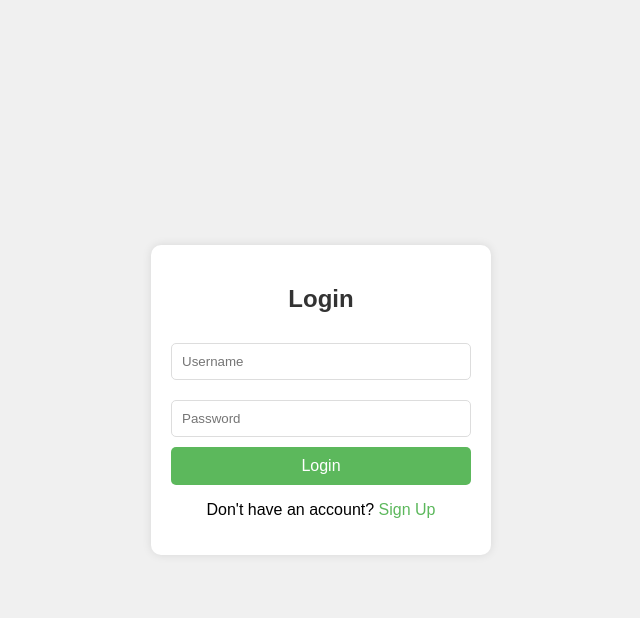
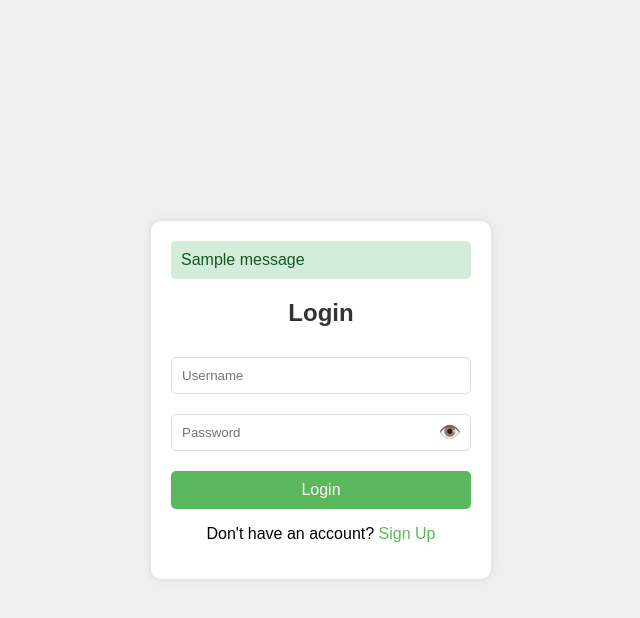
Before and after one commit to MRajkumar404/Flask_App, a Flask app: page / in a window 1280 px wide. Shown: the top 618 px of the page, without its empty margins (319-959 px from the left). Run offline with Flask 3, Linux system fonts and the light colour scheme; tables that the repository leaves empty hold one stand-in row (values such as "Sample post"); one stand-in notice (Sample message) is shown.

Commit message:
Password Validation

```diff
--- a/app.py
+++ b/app.py
@@ -1,15 +1,9 @@
-from flask import Flask, render_template, request, redirect
+from flask import Flask, flash, render_template, request, redirect, jsonify
 from flask_sqlalchemy import SQLAlchemy
+import re
 
 app = Flask(__name__)
-
-@app.cli.command('create-db')
-def create_db():
-    """Create database tables."""
-    with app.app_context():
-        db.create_all()
-        print("Database tables created.")
-
+app.secret_key = 'supersecretkey'  # Needed for flash messages
 
 # Set the database URI
 app.config['SQLALCHEMY_DATABASE_URI'] = 'sqlite:///loginform.db'
@@ -18,28 +12,54 @@ app.config['SQLALCHEMY_TRACK_MODIFICATIONS'] = False
 # Initialize the database with the app
 db = SQLAlchemy(app)
 
-@app.route('/',methods=['GET'])
+class User(db.Model):
+    id = db.Column(db.Integer, primary_key=True)
+    username = db.Column(db.String(100))
+    email = db.Column(db.String(100))
+    password = db.Column(db.String(100))
 
+@app.route('/')
 def index():
+    users = User.query.all()
+    return render_template('index.html', users=users, show_signup=True)
 
-    # Pass the data to the HTML template
-    return render_template('index.html')
-
-@app.route('/',methods=['POST'])
+@app.route('/add', methods=['POST'])
 def add():
     user_name = request.form['usr_na']
-    print(user_name)
     email = request.form['usr_em']
-    print(email)
-    passwo = request.form['usr_pas']
-    print(passwo)
-    con_pass = request.form['usr_cnfr']
-    print(con_pass)
+    password = request.form['usr_pas']
+    confirm_password = request.form['usr_cnfr']
+
+    # Regular expression for password validation
+    password_regex = re.compile(r'^(?=.*\d)(?=.*[!@#$%^&*])[0-9a-zA-Z!@#$%^&*]{6,}$')
+
+    if not password_regex.match(password):
+        flash('Password must be at least 6 characters long and include at least one number and one special character.', 'error')
+        users = User.query.all()
+        return render_template('index.html', user_name=user_name, email=email, users=users, show_signup=True)
+
+    if password != confirm_password:
+        flash('Passwords do not match. Please try again.', 'error')
+        users = User.query.all()
+        return render_template('index.html', user_name=user_name, email=email, users=users, show_signup=True)
+
+    new_user = User(username=user_name, email=email, password=password)
+    db.session.add(new_user)
+    db.session.commit()
+
+    flash('User added successfully!', 'success')
     return redirect('/')
 
+@app.route('/delete_user/<int:user_id>', methods=['DELETE'])
+def delete_user(user_id):
+    user = User.query.get(user_id)
+    if user:
+        db.session.delete(user)
+        db.session.commit()
+        return jsonify(success=True)
+    return jsonify(success=False)
 
 if __name__ == '__main__':
-    # Create database tables
     with app.app_context():
         db.create_all()
     app.run(debug=True)
--- a/static/style.css
+++ b/static/style.css
@@ -66,20 +66,83 @@ a:hover {
 
 .table-container {
     margin-top: 20px;
+    width: 100%;
 }
 
 table {
     width: 100%;
     border-collapse: collapse;
     margin-top: 10px;
+    background: #fff;
+    border-radius: 5px;
+    box-shadow: 0 0 5px rgba(0, 0, 0, 0.1);
 }
 
 th, td {
-    padding: 8px;
+    padding: 12px;
     text-align: left;
     border-bottom: 1px solid #ddd;
 }
 
 th {
     background-color: #f2f2f2;
+    font-weight: bold;
 }
+
+td {
+    word-wrap: break-word;
+}
+
+table thead th {
+    position: sticky;
+    top: 0;
+    z-index: 1;
+}
+
+.flash-messages {
+    margin-bottom: 20px;
+}
+
+.flash {
+    padding: 10px;
+    border-radius: 5px;
+    margin-bottom: 10px;
+    opacity: 1;
+    transition: opacity 1s ease-out;
+}
+
+.flash.success {
+    background-color: #d4edda; /* Light green background */
+    color: #155724; /* Dark green text */
+}
+
+.flash.error {
+    background-color: #f8d7da; /* Light red background */
+    color: #721c24; /* Dark red text */
+}
+.password-container {
+    position: relative;
+    margin-bottom: 10px; /* Space below the input field */
+}
+
+input[type="password"] {
+    width: 100%;
+    padding: 10px;
+    padding-right: 40px; /* Add padding to the right for the eye icon */
+    border: 1px solid #ddd;
+    border-radius: 5px;
+    box-sizing: border-box;
+}
+
+.eye-icon {
+    position: absolute;
+    right: 10px; /* Adjust as needed */
+    top: 50%;
+    transform: translateY(-50%);
+    background: transparent;
+    cursor: pointer;
+    font-size: 18px; /* Adjust icon size */
+    color: #333;
+    z-index: 10; /* Ensure it’s above the input field */
+    user-select: none; /* Prevent text selection */
+}
--- a/templates/index.html
+++ b/templates/index.html
@@ -10,43 +10,67 @@
 <body>
     <div class="container">
         <div class="form-container">
+            {% with messages = get_flashed_messages(with_categories=True) %}
+                {% if messages %}
+                    <div class="flash-messages">
+                        {% for category, message in messages %}
+                            <div class="flash {{ category }}">{{ message }}</div>
+                        {% endfor %}
+                    </div>
+                {% endif %}
+            {% endwith %}
+
             <form id="login-form">
                 <h2>Login</h2>
                 <input type="text" placeholder="Username" required>
-                <input type="password" placeholder="Password" required>
+                <div class="password-container">
+                    <input type="password" id="login-password" placeholder="Password" required>
+                    <span class="eye-icon" onclick="togglePassword('login-password')">
+                        👁️
+                    </span>
+                </div>
                 <button type="submit">Login</button>
                 <p>Don't have an account? <a href="#" id="show-signup">Sign Up</a></p>
             </form>
-            <form action="{{url_for('.add')}}" id="signup-form" method="post">
+            <form id="signup-form" action="{{ url_for('add') }}" method="post" style="display: none;">
                 <h2>Sign Up</h2>
                 <input type="text" name="usr_na" placeholder="Username" required>
                 <input type="email" name="usr_em" placeholder="Email" required>
-                <input type="password" name="usr_pas" placeholder="Password" required>
-                <input type="password" name="usr_cnfr" placeholder="Confirm Password" required>
+                <div class="password-container">
+                    <input type="password" name="usr_pas" id="signup-password" placeholder="Password" required>
+                    <span class="eye-icon" onclick="togglePassword('signup-password')">
+                        👁️
+                    </span>
+                </div>
+                <div class="password-container">
+                    <input type="password" name="usr_cnfr" id="confirm-password" placeholder="Confirm Password" required>
+                    <span class="eye-icon" onclick="togglePassword('confirm-password')">
+                        👁️
+                    </span>
+                </div>
                 <button type="submit">Sign Up</button>
                 <p>Already have an account? <a href="#" id="show-login">Login</a></p>
             </form>
         </div>
 
-        <div class="table-container" id="signup-table">
+        <div class="table-container" id="signup-table" style="display: none;">
             <h2>Signup Data</h2>
-            <table >
+            <table>
                 <thead>
                     <tr>
                         <th>Username</th>
-                        <th>Email</th>
+                        <th>Password</th>
+                        <th>Action</th>
                     </tr>
                 </thead>
                 <tbody>
-                    <tr>
-                        <td>user1</td>
-                        <td>user1@example.com</td>
-                    </tr>
-                    <tr>
-                        <td>user2</td>
-                        <td>user2@example.com</td>
-                    </tr>
-                    <!-- Add more static rows as needed -->
+                    {% for user in users %}
+                        <tr data-user-id="{{ user.id }}">
+                            <td>{{ user.username }}</td>
+                            <td>{{ user.password }}</td>
+                            <td><button style="color: rgb(255, 255, 255);background-color: rgba(250, 10, 10, 0.918);" class="delete-button">Clear</button></td>
+                        </tr>
+                    {% endfor %}
                 </tbody>
             </table>
         </div>
@@ -58,6 +82,8 @@
         const showSignup = document.getElementById('show-signup');
         const showLogin = document.getElementById('show-login');
         const signupTable = document.getElementById('signup-table');
+        const passwordInput = document.getElementById('signup-password');
+        const confirmPasswordInput = document.getElementById('confirm-password');
 
         showSignup.addEventListener('click', () => {
             loginForm.style.display = 'none';
@@ -73,6 +99,70 @@
 
         // Initially hide the signup table
         signupTable.style.display = 'none';
+
+        // Handle delete button clicks
+        document.querySelectorAll('.delete-button').forEach(button => {
+            button.addEventListener('click', function() {
+                const row = this.closest('tr');
+                const userId = row.dataset.userId;
+
+                // Confirm deletion
+                if (confirm('Are you sure you want to delete this user?')) {
+                    fetch(`/delete_user/${userId}`, { method: 'DELETE' })
+                        .then(response => response.json())
+                        .then(data => {
+                            if (data.success) {
+                                row.remove(); // Remove the row from the table
+                            } else {
+                                alert('Failed to delete user.');
+                            }
+                        })
+                        .catch(error => alert('An error occurred.'));
+                }
+            });
+        });
+
+        // Validate password and confirm password on form submission
+        signupForm.addEventListener('submit', function(event) {
+            const password = passwordInput.value;
+            const confirmPassword = confirmPasswordInput.value;
+
+            // Regular expression for password validation
+            const passwordRegex = /^(?=.*\d)(?=.*[!@#$%^&*])[0-9a-zA-Z!@#$%^&*]{6,}$/;
+
+            if (!passwordRegex.test(password)) {
+                alert('Password must be at least 6 characters long and include at least one number and one special character.');
+                event.preventDefault(); // Prevent form submission
+                return;
+            }
+
+            if (password !== confirmPassword) {
+                alert('Passwords do not match.');
+                event.preventDefault(); // Prevent form submission
+            }
+        });
+
+        // Hide flash messages after 10 seconds
+        setTimeout(() => {
+            const flashMessages = document.querySelectorAll('.flash');
+            flashMessages.forEach(msg => {
+                msg.style.opacity = 0;
+                setTimeout(() => msg.remove(), 1000); // Remove element after fade-out
+            });
+        }, 10000);
+
+        // Function to toggle password visibility
+        function togglePassword(id) {
+            const passwordField = document.getElementById(id);
+            const eyeIcon = event.target;
+            if (passwordField.type === 'password') {
+                passwordField.type = 'text';
+                eyeIcon.textContent = '🙈'; // Change to "hide" icon
+            } else {
+                passwordField.type = 'password';
+                eyeIcon.textContent = '👁️'; // Change to "show" icon
+            }
+        }
     </script>
 </body>
 </html>
```
Also changed, not shown: instance/loginform.db.
